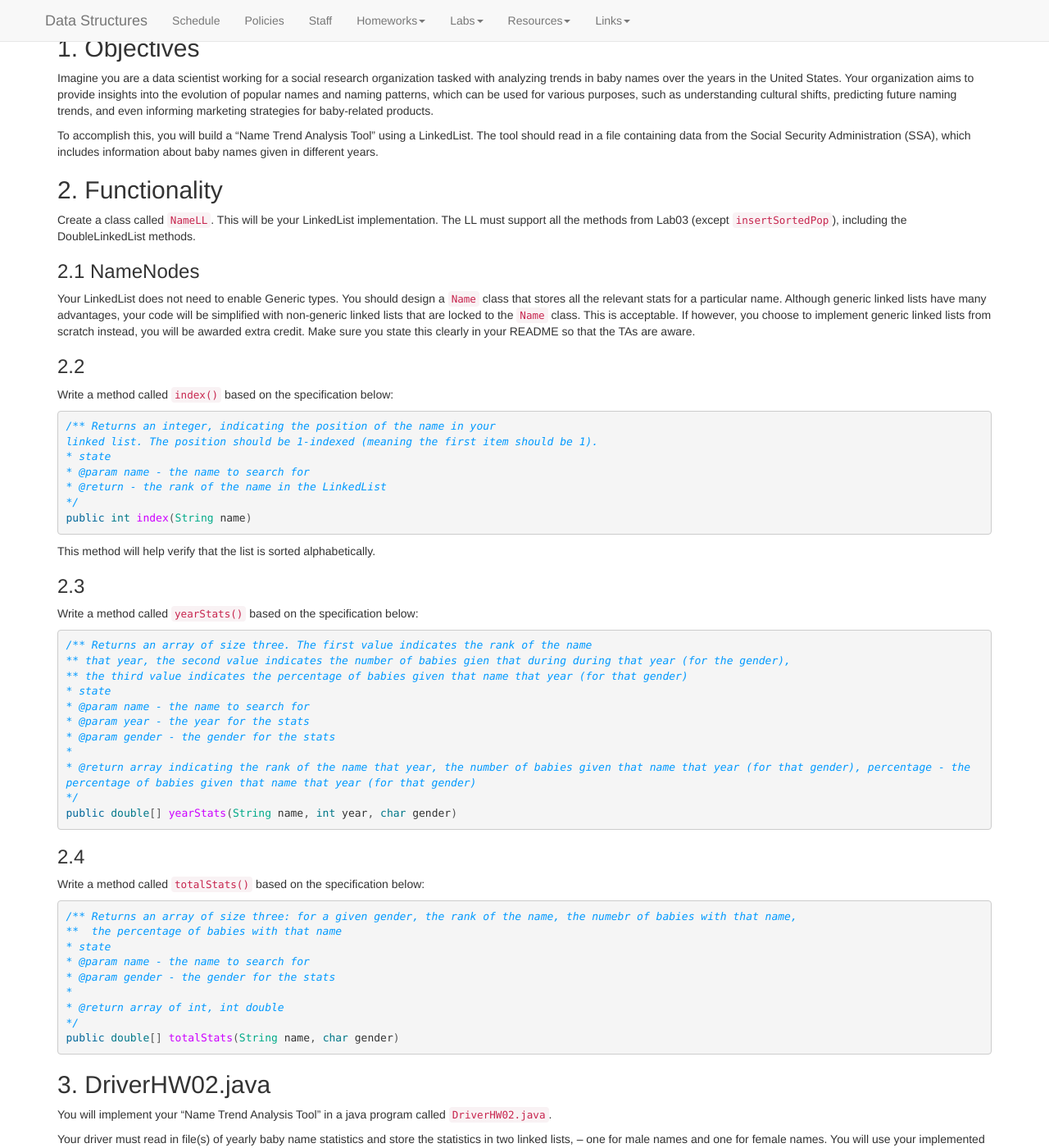
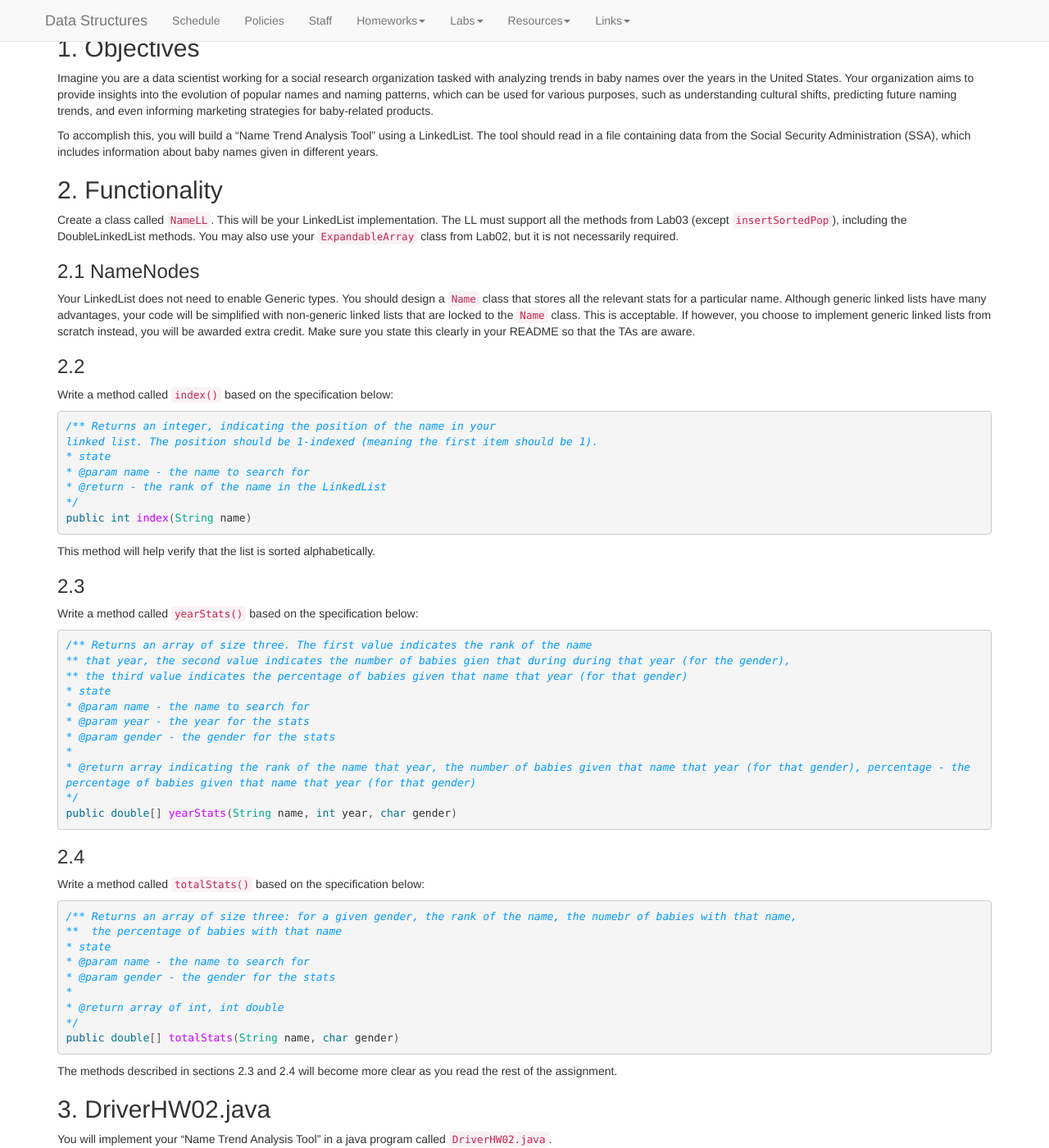
Before and after one commit to kalte0/BMC-CS-151.github.io, a Jekyll site: the page built from hws/HW02.md, in a window 1280 px wide and 1400 px high, scrolled down 564 px. Shown: the whole window at 82% size. Built offline with Jekyll 4.4.1, drawn with Linux system fonts in a browser that asks for light colours; nearby versions of some CDN libraries; some of the changed text lies outside the part shown.

Commit message:
Update HW02.md

````diff
--- a/hws/HW02.md
+++ b/hws/HW02.md
@@ -95,6 +95,7 @@ To accomplish this, you will build a "Name Trend Analysis Tool" using a LinkedLi
 
 Create a class called `NameLL`. This will be your LinkedList implementation.
 The LL must support all the methods from Lab03 (except `insertSortedPop`), including the DoubleLinkedList methods.
+You may also use your `ExpandableArray` class from Lab02, but it is not necessarily required.
 
 ### 2.1 NameNodes
 
@@ -153,6 +154,8 @@ Write a method called `totalStats()` based on the specification below:
 */
 public double[] totalStats(String name, char gender)
 ```
+
+The methods described in sections 2.3 and 2.4 will become more clear as you read the rest of the assignment.
 
 ## 3. DriverHW02.java
 
@@ -340,6 +343,8 @@ The entire data set contains a file for each year from 1990 to 2017, named
 The csv files are all available on Piazza. Download the zip file called `hw02_data.zip`.
 It contains these csv files as well as some tests.
 
+Note that these `csv` files, unlike the previous hw, do not contain column headers.
+
 ## 5. Design Notes, Recommendations, & Testing
 Computing the yearly percentages, as well as total number and total percentage
 require additional auxiliary data structures besides the linked lists. Consider what
````
